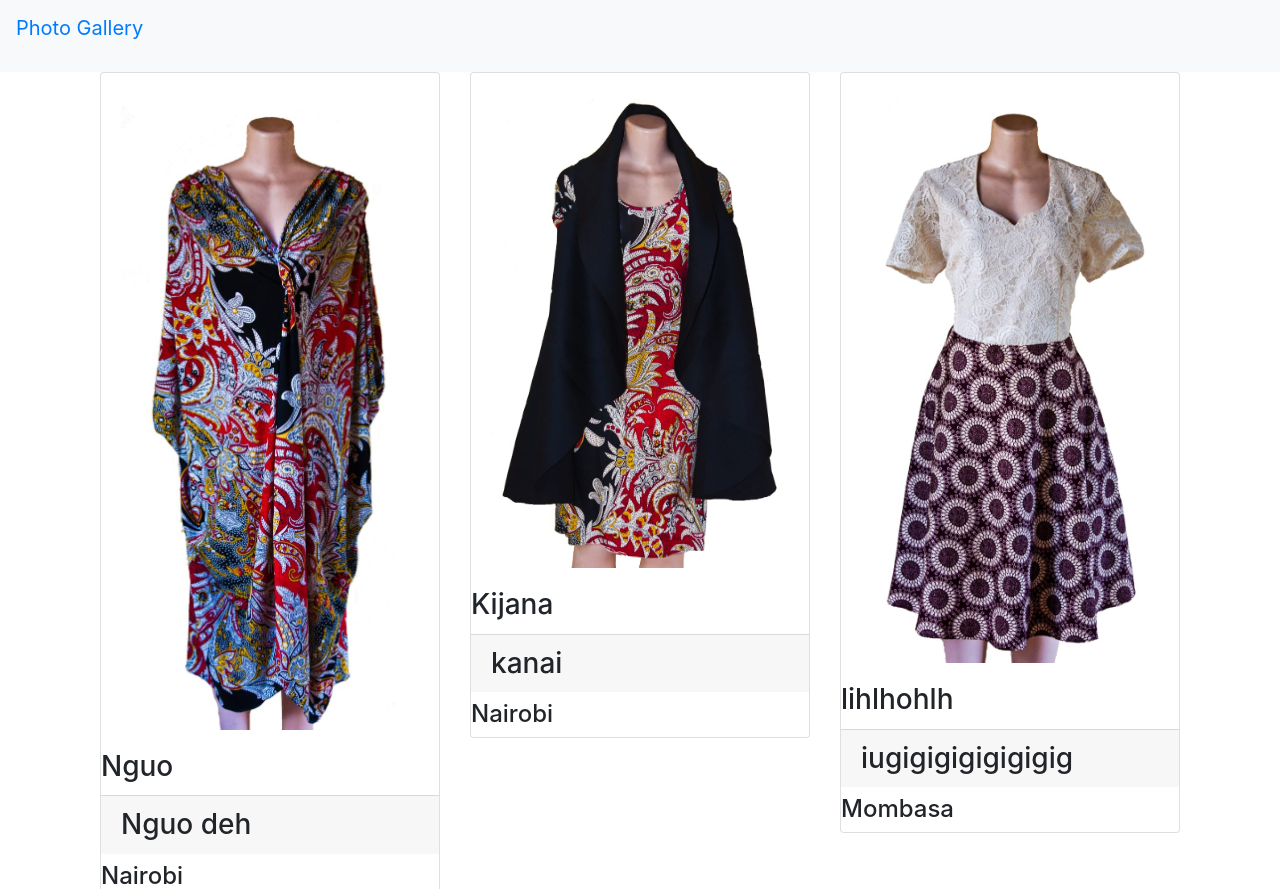
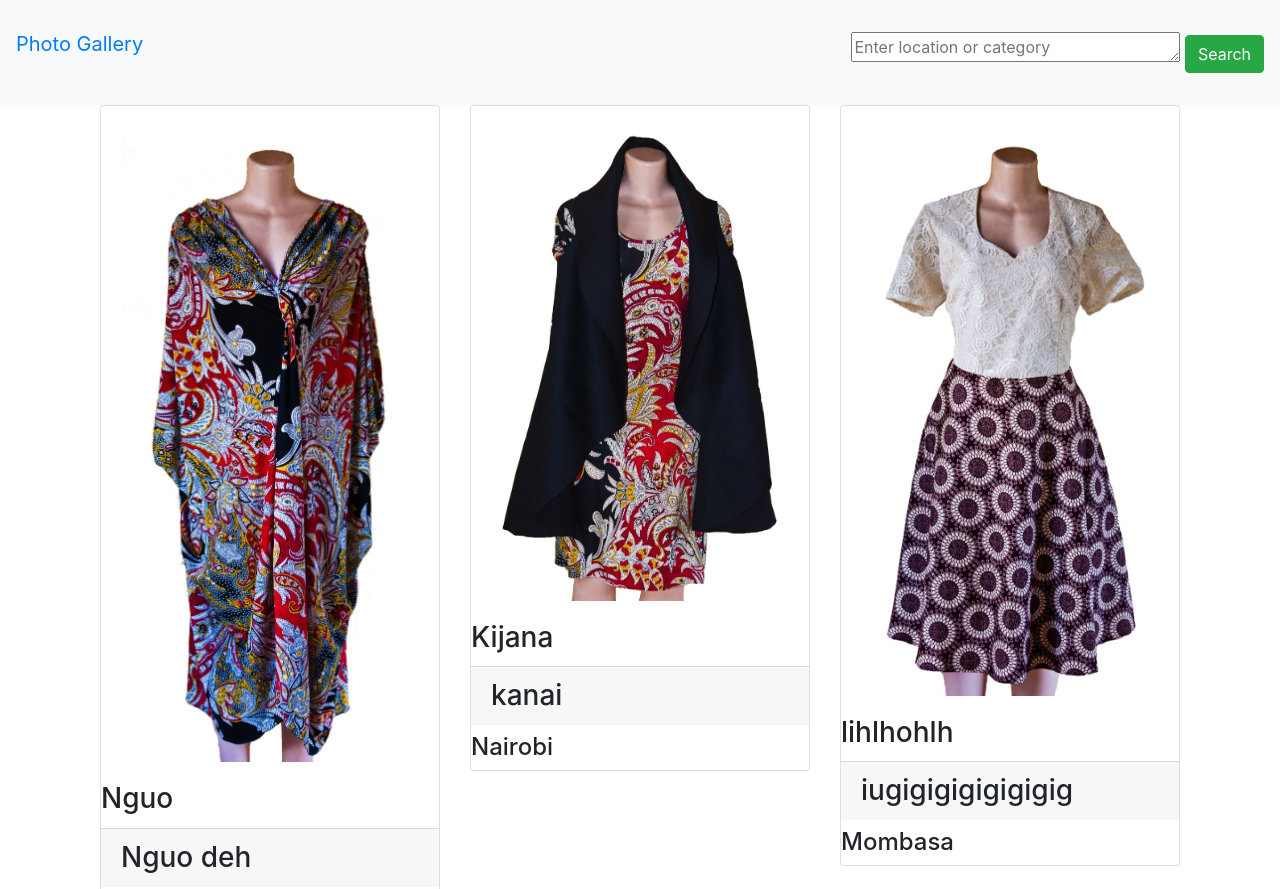
Before and after one commit to MugachaGichamba/photo_gallery, a Django app: template templates/location.html in a window 1280 px wide. Shown: the top 889 px of the page. Run offline with Django 3.2, Linux system fonts and the light colour scheme; the template is opened without the code that fills it: values that come from a table or form of the project are taken from there, others are empty; data comes from the database, SQL or seed files in the repository; some libraries are stand-ins or nearby versions.

Commit message:
Added search bar to navbar

```diff
--- a/templates/base.html
+++ b/templates/base.html
@@ -12,6 +12,12 @@
 <body>
 <nav class="navbar navbar-inverse bg-light">
     <a class="navbar-brand" href="#">Photo Gallery</a>
+    <div>
+        <form action="{% url 'get_location' %}">
+            <textarea name="Location" cols=30 rows=1 class="mt-4" placeholder="Enter location or category"></textarea>
+            <input class="mb-2 btn btn-success" type="submit" value="Search"/>
+        </form>
+    </div>
 </nav>
 
 <!-- As a heading -->
```
Also changed, not shown: templates/photos/home.html (+1 -6 lines), media/profile_pics/IMG-20190415-WA0032.jpg (added).
